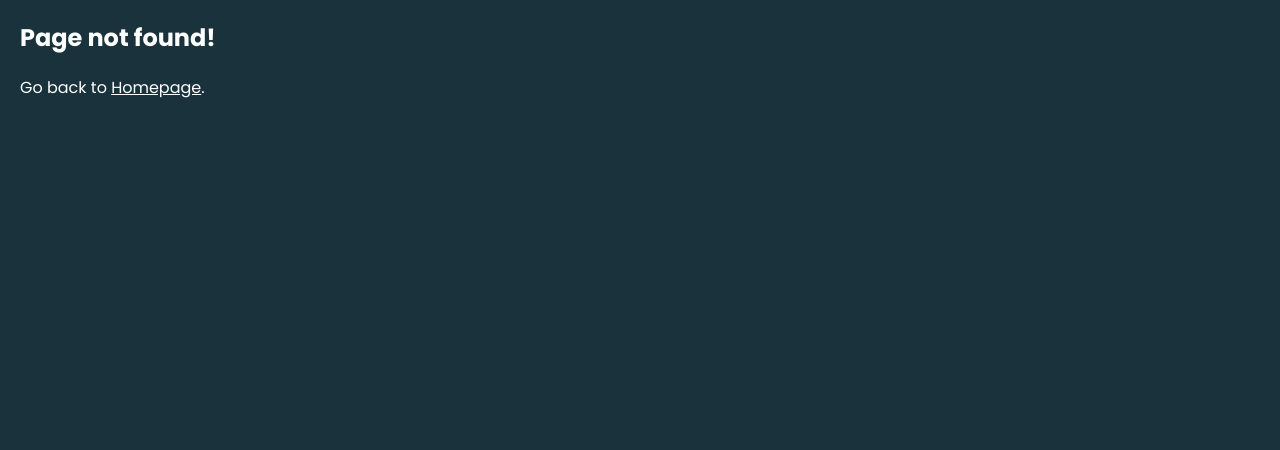
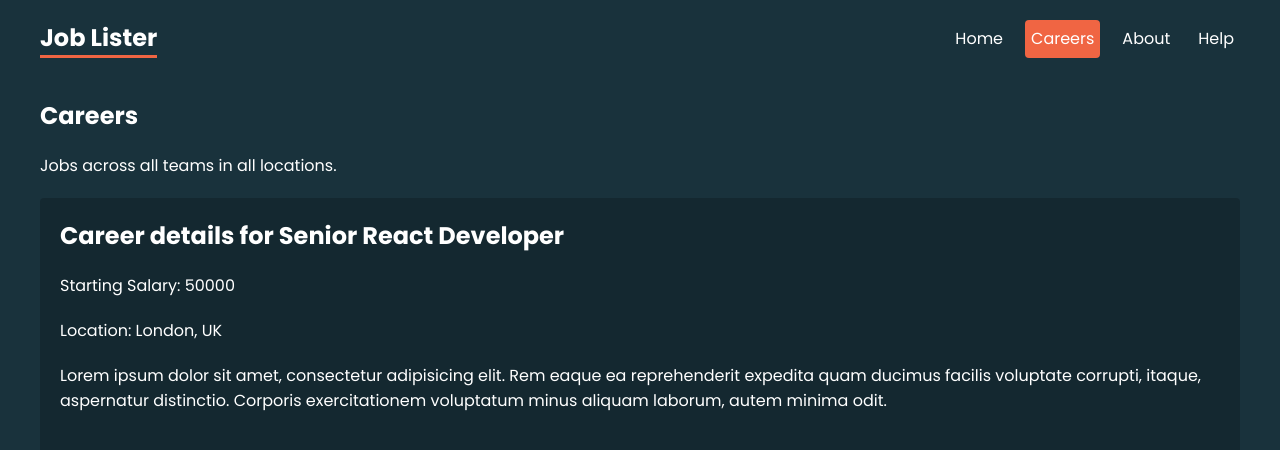
Before and after one commit to Blistighast/job-lister, a React (Create React App) app: page /careers/1 in a window 1280 px wide. Before the commit this address had no page. Shown: the top 450 px of the page. Built offline with nearby package versions, Linux system fonts and the light colour scheme; data requests are answered from the project's data file.

Commit message:
added career details page

```diff
--- a/src/App.js
+++ b/src/App.js
@@ -12,12 +12,14 @@ import About from "./pages/About";
 import Faq from "./pages/help/Faq";
 import Contact from "./pages/help/Contact";
 import Careers from "./pages/careers/Careers";
+import CareerDetails from './pages/careers/CareerDetails';
 import NoPage from './pages/NoPage';
 
 //layouts
 import RootLayout from "./layouts/RootLayout";
 import HelpLayout from "./layouts/HelpLayout";
 import CareersLayout from "./layouts/CareersLayout";
+import careerDetailsLoader from './loaderFunctions/careerDetailsLoader';
 
 const router = createBrowserRouter(
   createRoutesFromElements(
@@ -34,6 +36,11 @@ const router = createBrowserRouter(
           element={<Careers />}
           loader={careersLoader} //runs this function before it loads component element
         />
+        <Route
+          path=":id"
+          element={<CareerDetails />}
+          loader={careerDetailsLoader}
+        />
       </Route>
     {/* alternative way to do an error page, * catches all paths not above */}
     {/* <Route path="*" element={<NoPage />} /> */}
--- a/src/index.css
+++ b/src/index.css
@@ -140,5 +140,11 @@ form label span {
 }
 
 /* careers details */
+.career-details {
+  background: rgba(0, 0, 0, 0.2);
+  border-radius: 4px;
+  padding: 20px;
+  margin: 20px 0;
+}
 
 /* breadcrumbs */
--- a/src/layouts/CareersLayout.js
+++ b/src/layouts/CareersLayout.js
@@ -3,7 +3,7 @@ import { Outlet } from "react-router-dom";
 const CareersLayout = () => (
   <div className="careers-layout">
     <h2>Careers</h2>
-    <p>Lorem ipsum dolor sit amet, consectetur adipisicing elit. Doloremque, perspiciatis.</p>
+    <p>Jobs across all teams in all locations.</p>
 
     <Outlet />
   </div>
--- /dev/null
+++ b/src/loaderFunctions/careerDetailsLoader.js
@@ -0,0 +1,8 @@
+
+const careerDetailsLoader = async ({ params }) => {
+  const resp = await fetch(`http://localhost:4000/careers/${params.id}`)
+
+  return resp.json()
+}
+
+export default careerDetailsLoader;
--- /dev/null
+++ b/src/pages/careers/CareerDetails.js
@@ -0,0 +1,25 @@
+import { useLoaderData, useParams } from "react-router-dom";
+
+const CareerDetails = () => {
+  // is taking id from the Route path in App.js
+  const { id } = useParams();
+  const career = useLoaderData(id);
+
+  return (
+    <div className="career-details">
+      <h2>Career details for {career.title}</h2>
+      <p>Starting Salary: {career.salary}</p>
+      <p>Location: {career.location}</p>
+      <div className="details">
+        <p>
+          Lorem ipsum dolor sit amet, consectetur adipisicing elit. Rem eaque ea
+          reprehenderit expedita quam ducimus facilis voluptate corrupti,
+          itaque, aspernatur distinctio. Corporis exercitationem voluptatum
+          minus aliquam laborum, autem minima odit.
+        </p>
+      </div>
+    </div>
+  );
+};
+
+export default CareerDetails;
--- a/src/pages/careers/Careers.js
+++ b/src/pages/careers/Careers.js
@@ -7,7 +7,7 @@ const Careers = () => {
   return (
     <div className="careers">
       {careersData.map(career => (
-        <Link key={career.id} to="/">
+        <Link key={career.id} to={career.id.toString()}>
           <p>{career.title}</p>
           <p>Based in {career.location}</p>
         </Link>
```
